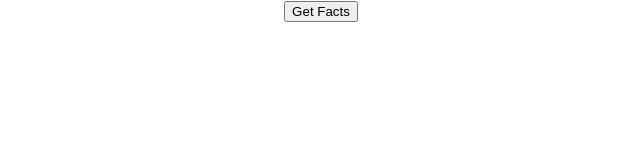
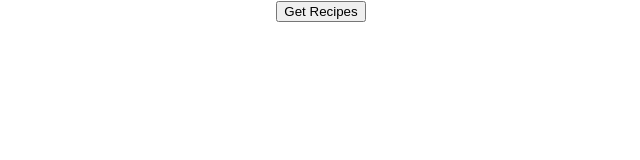
Before and after one commit to mmorris26/hope-ex-3, a React (Create React App) app: page / in a window 1280 px wide. Shown: the top 160 px of the page, without its empty margins (319-959 px from the left). Built offline with nearby package versions, Linux system fonts and the light colour scheme.

Commit message:
got the api to show the images and text on the screen

```diff
--- a/src/App.tsx
+++ b/src/App.tsx
@@ -4,24 +4,46 @@ import "./App.css";
 import { useState } from "react";
 
 function App() {
-  const [catFactArray, setCatFactArray] = useState<string[]>([]);
+  type Recipe = {
+    name: string;
+    image: string;
+    cuisine: string;
+  };
 
-  function getCatFacts() {
+  type RecipeHit = {
+    recipe: {
+      label: string;
+      image: string;
+      cuisineType?: string;
+    };
+  };
+
+  const [recipeArray, setRecipeArray] = useState<Recipe[]>([]);
+
+  function getRecipes() {
     fetch(
       "https://api.edamam.com/api/recipes/v2?type=public&q=chicken&app_id=1d11e1e9&app_key=a0a011287d9011f1443c97fecb290044"
     )
       .then((response) => response.json())
       .then((data) => {
-        console.log(data.hits);
-        // setCatFactArray(data.hits);
+        const newRecipes = data.hits.map((hit: RecipeHit) => ({
+          name: hit.recipe.label,
+          image: hit.recipe.image,
+          cuisine: hit.recipe.cuisineType || "Unknown",
+        }));
+        setRecipeArray(newRecipes);
       });
   }
 
   return (
     <div className="App">
-      <button onClick={getCatFacts}>Get Facts</button>
-      {catFactArray.map((fact, index) => (
-        <p key={index}>{fact}</p>
+      <button onClick={getRecipes}>Get Recipes</button>
+      {recipeArray.map((recipe, index) => (
+        <div key={index} className="recipe">
+          <h2>{recipe.name}</h2>
+          <img src={recipe.image} alt={recipe.name} />
+          <p>Cuisine: {recipe.cuisine}</p>
+        </div>
       ))}
     </div>
   );
```
